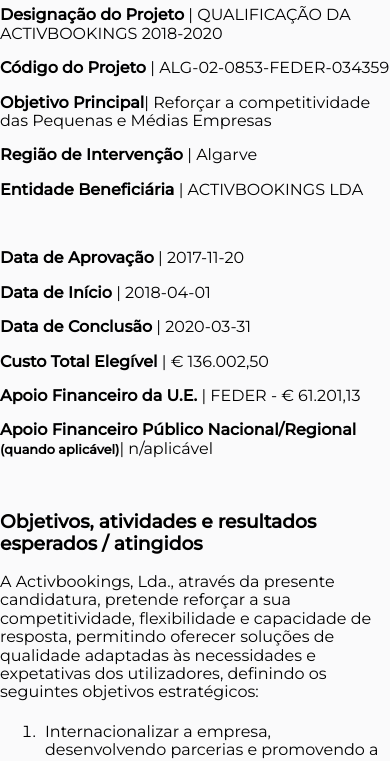
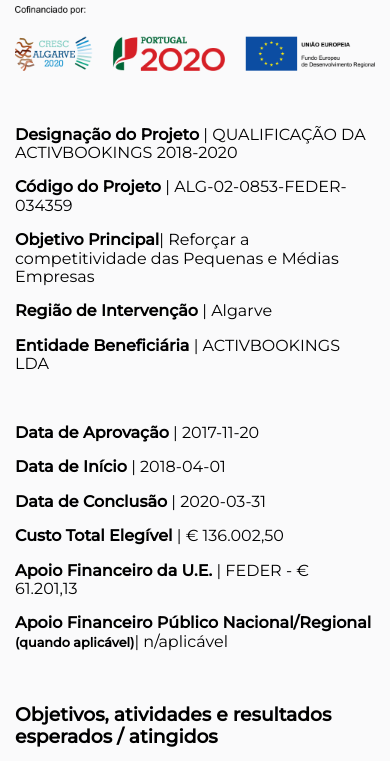
Before and after one commit to zigmmund/ABLanding, a website: page app/portugal-2020.html in a window 390 px wide. Shown: the part 218-979 px from the top of the page. Drawn offline with Linux system fonts and the light colour scheme.

Commit message:
Fix spacing issue on mobile, add new build

```diff
--- a/app/assets/styles/modules/_page-section.css
+++ b/app/assets/styles/modules/_page-section.css
@@ -38,6 +38,22 @@
     padding: 0;
   }
 
+  &--has-top-padding-until-medium {
+    padding-top: 9rem;
+    @mixin atMedium {
+      padding-top: 4.5rem;
+    }
+  }
+
+  &--has-side-padding-until-medium {
+    padding-left: 15px;
+    padding-right: 15px;
+    @mixin atMedium {
+      padding-left: 0;
+      padding-right: 0;
+    }
+  }
+
   &--grey {
     background-color: #fafafb;
   }
--- a/app/portugal-2020.html
+++ b/app/portugal-2020.html
@@ -50,20 +50,13 @@
         <nav class="primary-nav primary-nav--pull-right">
           <ul>
             <li><a href="/" id="home-link">home</a></li>
-            <!--
-            <li><a href="#intro" id="intro-link">intro</a></li>
-            <li><a href="#sobre" id="sobre-link">sobre nós</a></li>
-            <li><a href="#caracteristicas" id="caracteristicas-link">características</a></li>
-            <li><a href="#planos" id="planos-link">planos de subscrição</a></li>
-            <li><a href="#contacte" id="contacte-link">contacte-nos</a></li>
-            -->
           </ul>
         </nav>
       </div>
     </div>
   </header>
 
-  <div class="static-page page-section page-section--grey">
+  <div class="static-page page-section page-section--grey page-section--has-top-padding-until-medium page-section--has-side-padding-until-medium">
     <div class="wrapper">
       <div class="row">
         <div class="row__large-10">
--- a/app/temp/styles/styles.css
+++ b/app/temp/styles/styles.css
@@ -616,6 +616,30 @@
 
 .page-section--has-no-paddings {
   padding: 0;
+}
+
+.page-section--has-top-padding-until-medium {
+  padding-top: 9rem;
+}
+
+@media (min-width: 992px) {
+
+  .page-section--has-top-padding-until-medium {
+    padding-top: 4.5rem;
+  }
+}
+
+.page-section--has-side-padding-until-medium {
+  padding-left: 15px;
+  padding-right: 15px;
+}
+
+@media (min-width: 992px) {
+
+  .page-section--has-side-padding-until-medium {
+    padding-left: 0;
+    padding-right: 0;
+  }
 }
 
 .page-section--grey {
```
Also changed, not shown: docs/index.html (+1 -1 lines), docs/portugal-2020.html (+1 -8 lines), 2 other files.
